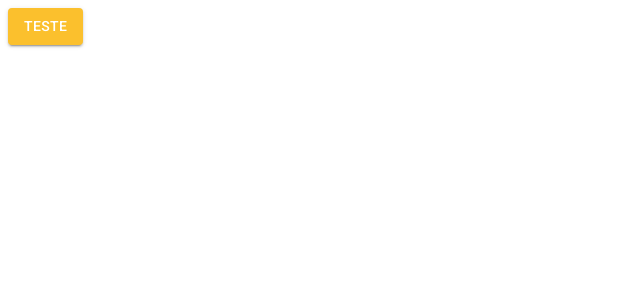
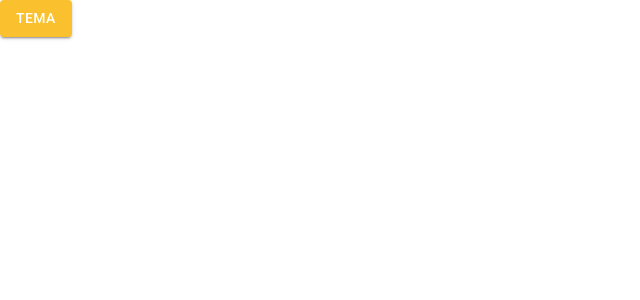
Before and after one commit to leonardorodriguess/Cadastro, a React (Create React App) app: page /pagina-inicial in a window 1280 px wide. Shown: the top 300 px of the page, without its empty margins (0-640 px from the left). Built offline with nearby package versions, Linux system fonts and the light colour scheme.

Commit message:
Tema escuro alternado pelo botao

```diff
--- a/public/index.html
+++ b/public/index.html
@@ -13,23 +13,12 @@
     <link rel="stylesheet" href="https://fonts.googleapis.com/icon?family=Material+Icons" />
 
     <link rel="apple-touch-icon" href="%PUBLIC_URL%/logo192.png" />
-    <!--
-      manifest.json provides metadata used when your web app is installed on a
-      user's mobile device or desktop. See https://developers.google.com/web/fundamentals/web-app-manifest/
-    -->
+
     <link rel="manifest" href="%PUBLIC_URL%/manifest.json" />
-    <!--
-      Notice the use of %PUBLIC_URL% in the tags above.
-      It will be replaced with the URL of the `public` folder during the build.
-      Only files inside the `public` folder can be referenced from the HTML.
 
-      Unlike "/favicon.ico" or "favicon.ico", "%PUBLIC_URL%/favicon.ico" will
-      work correctly both with client-side routing and a non-root public URL.
-      Learn how to configure a non-root public URL by running `npm run build`.
-    -->
     <title>Cadastros</title>
   </head>
-  <body>
+  <body style="margin: 0; padding: 0;">
     <noscript>Você precisa de javascript para rodar a aplicação</noscript>
     <div id="root"></div>
   </body>
--- a/src/routes/index.tsx
+++ b/src/routes/index.tsx
@@ -1,15 +1,18 @@
 import { Button } from '@mui/material';
 import { Routes, Route, Navigate } from 'react-router-dom'
+import { useAppThemeContext } from '../shared/contexts';
 
 export function AppRoutes (){
+    const { toggleTheme } = useAppThemeContext();
     return (
         <Routes>
             <Route path="/pagina-inicial" element={
                 <Button
                     variant='contained'
                     color='primary'
+                    onClick={toggleTheme}
                 >
-                    Teste
+                    Tema
                 </Button>}
             />
 
--- /dev/null
+++ b/src/shared/contexts/ThemeContext.tsx
@@ -0,0 +1,47 @@
+import { createContext, useCallback, useContext, useMemo, useState } from "react";
+import { Box, ThemeProvider } from '@mui/material';
+import { DarkTheme, LigthTheme } from "../themes";
+
+interface IThemeContextData {
+  themeName: 'dark' | 'ligth';
+  toggleTheme: () => void;
+}
+
+const ThemeContext = createContext({} as IThemeContextData);
+
+export function useAppThemeContext (){
+  return useContext(ThemeContext);
+}
+
+interface IAppThemeProviderProps{
+  children: React.ReactNode
+}
+
+export const AppThemeProvider: React.FC<IAppThemeProviderProps>  = ({ children }) => {
+  const [themeName, setThemeName] = useState<'dark' | 'ligth'>('ligth');
+
+  const toggleTheme = useCallback(() => {
+    setThemeName(oldThemeName => oldThemeName === 'ligth' ? 'dark' : 'ligth');
+  },[]);
+
+  const theme = useMemo(() => {
+    if(themeName === 'ligth') return LigthTheme;
+
+    return DarkTheme;
+
+  },[themeName]);
+
+  return(
+    <ThemeContext.Provider value={{ themeName, toggleTheme }}>
+      <ThemeProvider theme={theme}>
+        <Box
+          width="100vw"
+          height="100vh"
+          bgcolor={theme.palette.background.default}
+        >
+          {children}
+        </Box>
+      </ThemeProvider>
+    </ThemeContext.Provider>
+  );
+}
--- a/src/shared/contexts/index.ts
+++ b/src/shared/contexts/index.ts
@@ -1 +1 @@
-export { };
+export * from './ThemeContext';
--- /dev/null
+++ b/src/shared/themes/Dark.ts
@@ -0,0 +1,23 @@
+import { createTheme } from '@mui/material';
+import { cyan, yellow } from '@mui/material/colors';
+
+export const DarkTheme = createTheme({
+    palette: {
+        primary: {
+            main: yellow[700],
+            dark: yellow[800],
+            light: yellow[500],
+            contrastText: '#ffffff',
+        },
+        secondary: {
+            main: cyan[500],
+            dark: cyan[400],
+            light: cyan[300],
+            contrastText: '#ffffff',
+        },
+        background: {
+            default: '#303134',
+            paper: '#f202124',
+        }
+    }
+});
--- a/src/shared/themes/index.ts
+++ b/src/shared/themes/index.ts
@@ -1 +1,2 @@
-export * from './Light'
+export * from './Light';
+export * from './Dark';
```
Also changed, not shown: src/App.tsx (+3 -4 lines).
